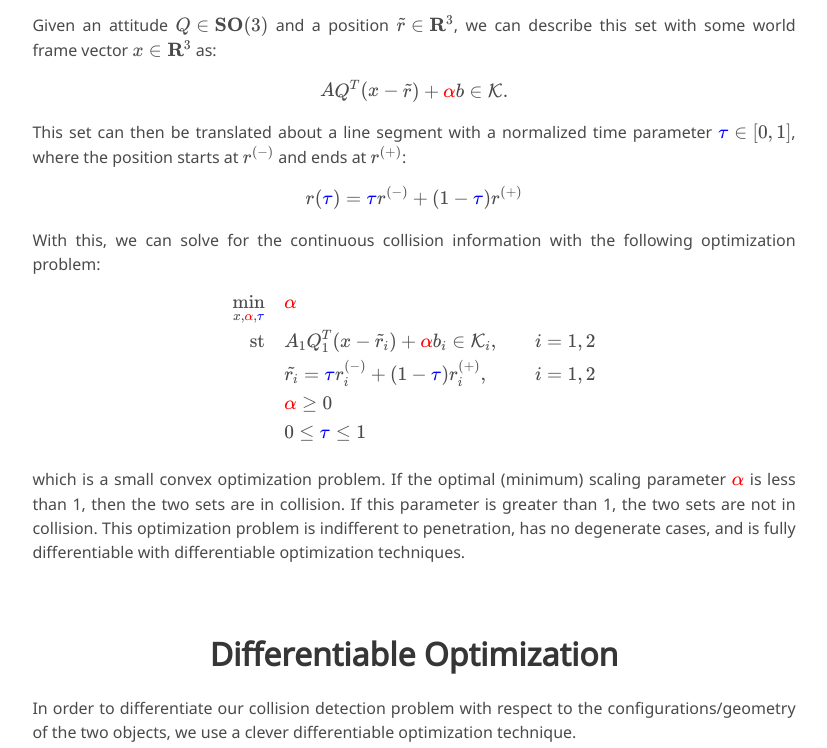
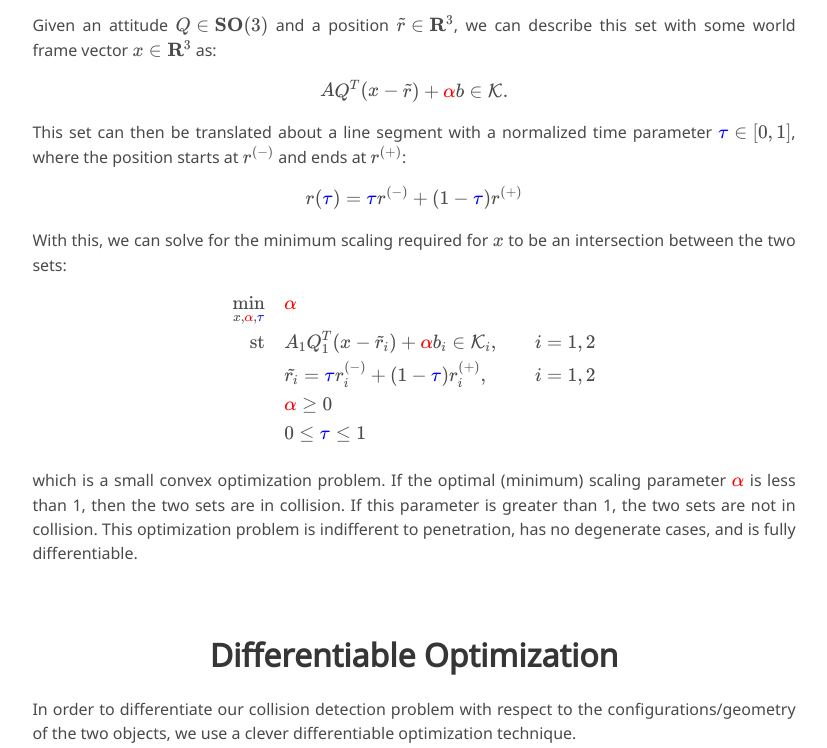
Before and after one commit to continuous-collisions/continuous-collisions.github.io, a plain HTML site: page index.html in a window 1280 px wide. Shown: the part 2052-2800 px from the top of the page, without its empty margins (226-1053 px from the left). Drawn offline with nearby package versions, Linux system fonts and the light colour scheme; some icons are missing; a web font is replaced by a local one.

Commit message:
Update index.html

```diff
--- a/index.html
+++ b/index.html
@@ -253,7 +253,7 @@
 
             $$ r({\color{blue}{\tau}}) = {\color{blue}{\tau}} r^{(-)} + (1 - {\color{blue}{\tau}})r^{(+)} $$
 
-            With this, we can solve for the continuous collision information with the following optimization problem:
+            With this, we can solve for the minimum scaling required for $x$ to be an intersection between the two sets:
             $$
                 \begin{align}
                 \min_{x, {\color{red}{\alpha}}, {\color{blue}{\tau}}} \quad & {\color{red}{\alpha}} \nonumber \\
@@ -264,7 +264,7 @@
                 \end{align}
             $$
             which is a small convex optimization problem. If the optimal (minimum) scaling parameter ${\color{red}{\alpha}}$ is less than 1, then the two sets are in collision.
-            If this parameter is greater than 1, the two sets are not in collision. This optimization problem is indifferent to penetration, has no degenerate cases, and is fully differentiable with differentiable optimization techniques.
+            If this parameter is greater than 1, the two sets are not in collision. This optimization problem is indifferent to penetration, has no degenerate cases, and is fully differentiable.
           </p>
         </div>
         <!-- <center>
@@ -304,7 +304,7 @@
             $$
             As shown in the continuous collision detection optimization problem above, the parameter
             we are concerned with, ${\color{red}{\alpha}}$, is the objective value of this problem. This means we can form smooth gradients of
-            our continuous collision detection algorithm by simply taking a gradient of our Lagrangian function.
+            our continuous collision detection algorithm by simply taking a gradient of our Lagrangian function after we've solved our problem.
           </p>
         </div>
         <!-- <center>
```
